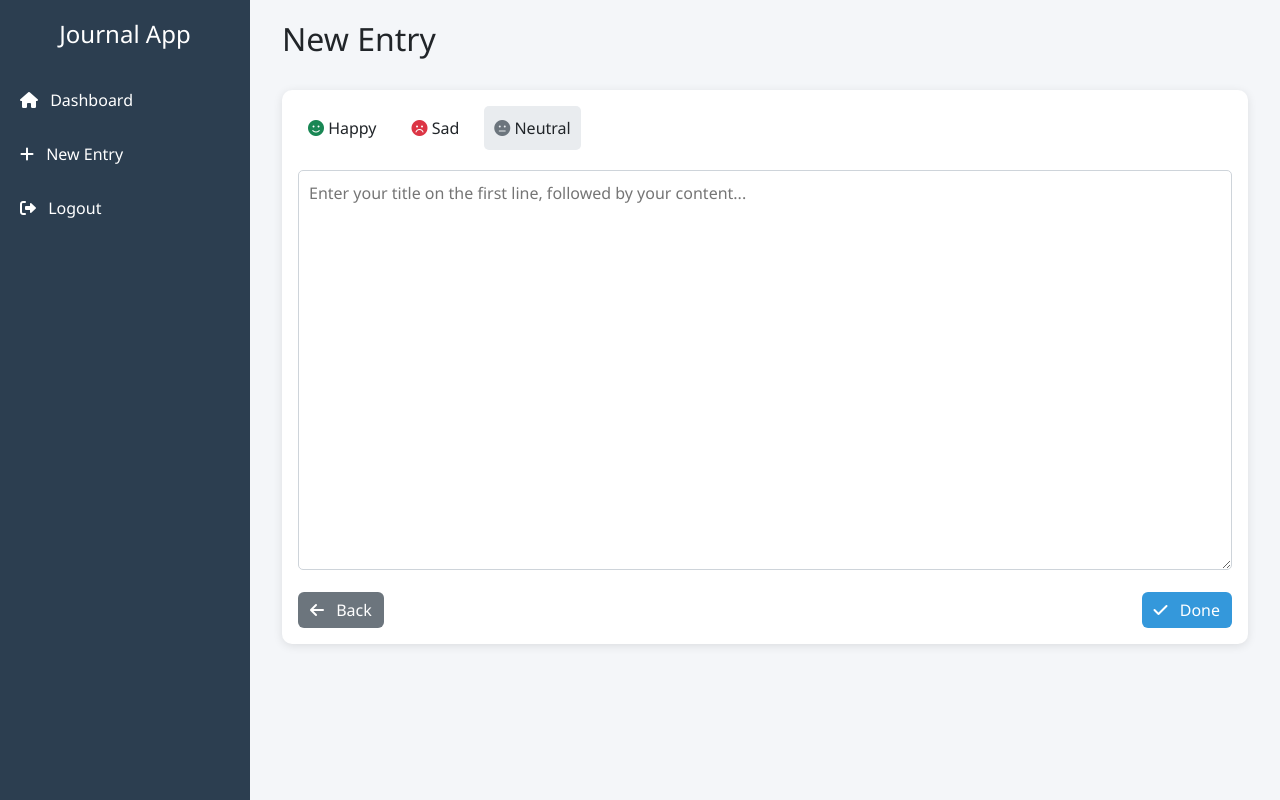
After one commit to Oluwaferanmiii/journalapp, a Django app: page /entry/ in a window 1280 px wide. The commit adds this page. Run offline with Django 5.2, Linux system fonts and the light colour scheme; the visitor is signed in with stand-in values (Sample User, id 1).

Commit message:
Update functionality and design

```diff
--- /dev/null
+++ b/journal/templates/journal/entry.html
@@ -0,0 +1,178 @@
+<!DOCTYPE html>
+<html lang="en">
+<head>
+    <meta charset="UTF-8">
+    <meta name="viewport" content="width=device-width, initial-scale=1.0">
+    <title>{% if entry %}Edit Entry{% else %}New Entry{% endif %} - Journal App</title>
+    <link href="https://cdn.jsdelivr.net/npm/bootstrap@5.3.0/dist/css/bootstrap.min.css" rel="stylesheet">
+    <link href="https://cdnjs.cloudflare.com/ajax/libs/font-awesome/6.0.0-beta3/css/all.min.css" rel="stylesheet">
+    <style>
+        body {
+            background-color: #f4f6f9;
+            font-family: 'Segoe UI', Tahoma, Geneva, Verdana, sans-serif;
+        }
+        .sidebar {
+            background-color: #2c3e50;
+            color: white;
+            height: 100vh;
+            position: fixed;
+            top: 0;
+            left: 0;
+            width: 250px;
+            padding-top: 20px;
+        }
+        .sidebar a {
+            color: white;
+            padding: 15px 20px;
+            display: block;
+            text-decoration: none;
+        }
+        .sidebar a:hover {
+            background-color: #34495e;
+        }
+        .main-content {
+            margin-left: 250px;
+            padding: 20px;
+        }
+        .card {
+            border: none;
+            border-radius: 10px;
+            box-shadow: 0 2px 10px rgba(0, 0, 0, 0.1);
+        }
+        textarea {
+            width: 100%;
+            min-height: 400px;
+            border: 1px solid #ced4da;
+            border-radius: 5px;
+            padding: 10px;
+            font-size: 16px;
+            resize: vertical;
+        }
+        .mood-selector {
+            display: flex;
+            gap: 15px;
+            margin-bottom: 20px;
+        }
+        .mood-option {
+            cursor: pointer;
+            padding: 10px;
+            border-radius: 5px;
+            transition: background-color 0.3s;
+        }
+        .mood-option.selected {
+            background-color: #e9ecef;
+        }
+        .mood-option:hover {
+            background-color: #f1f3f5;
+        }
+        .btn-primary {
+            background-color: #3498db;
+            border: none;
+        }
+        .btn-primary:hover {
+            background-color: #2980b9;
+        }
+        .btn-secondary {
+            background-color: #6c757d;
+            border: none;
+        }
+        .btn-secondary:hover {
+            background-color: #5a6268;
+        }
+        .btn-danger {
+            background-color: #e74c3c;
+            border: none;
+        }
+        .btn-danger:hover {
+            background-color: #c0392b;
+        }
+    </style>
+</head>
+<body>
+    <!-- Sidebar -->
+    <div class="sidebar">
+        <h4 class="text-center mb-4">Journal App</h4>
+        <a href="{% url 'dashboard' %}"><i class="fas fa-home me-2"></i> Dashboard</a>
+        <a href="{% url 'entry' %}"><i class="fas fa-plus me-2"></i> New Entry</a>
+        <a href="{% url 'logout' %}"><i class="fas fa-sign-out-alt me-2"></i> Logout</a>
+    </div>
+
+    <!-- Main Content -->
+    <div class="main-content">
+        <div class="container-fluid">
+            <!-- Header -->
+            <div class="d-flex justify-content-between align-items-center mb-4">
+                <h2>{% if entry %}Edit Entry{% else %}New Entry{% endif %}</h2>
+            </div>
+
+            <!-- Messages -->
+            {% if messages %}
+                <div class="alert alert-info">
+                    {% for message in messages %}
+                        {{ message }}
+                    {% endfor %}
+                </div>
+            {% endif %}
+
+            <!-- Entry Form -->
+            <div class="card">
+                <div class="card-body">
+                    <form method="POST">
+                        {% csrf_token %}
+                        <!-- Mood Selector -->
+                        <div class="mood-selector">
+                            <label class="mood-option {% if initial_mood == 'Happy' %}selected{% endif %}" onclick="selectMood('Happy')">
+                                <i class="fas fa-smile text-success"></i> Happy
+                                <input type="radio" name="mood" value="Happy" {% if initial_mood == 'Happy' %}checked{% endif %} style="display:none;">
+                            </label>
+                            <label class="mood-option {% if initial_mood == 'Sad' %}selected{% endif %}" onclick="selectMood('Sad')">
+                                <i class="fas fa-frown text-danger"></i> Sad
+                                <input type="radio" name="mood" value="Sad" {% if initial_mood == 'Sad' %}checked{% endif %} style="display:none;">
+                            </label>
+                            <label class="mood-option {% if initial_mood == 'Neutral' %}selected{% endif %}" onclick="selectMood('Neutral')">
+                                <i class="fas fa-meh text-secondary"></i> Neutral
+                                <input type="radio" name="mood" value="Neutral" {% if initial_mood == 'Neutral' %}checked{% endif %} style="display:none;">
+                            </label>
+                        </div>
+
+                        <!-- Textarea for Title and Content -->
+                        <textarea name="content" placeholder="Enter your title on the first line, followed by your content...">{{ initial_content }}</textarea>
+
+                        <!-- Buttons -->
+                        <div class="d-flex justify-content-between mt-3">
+                            <div>
+                                <a href="{% url 'dashboard' %}" class="btn btn-secondary"><i class="fas fa-arrow-left me-2"></i> Back</a>
+                            </div>
+                            <div>
+                                <button type="submit" class="btn btn-primary"><i class="fas fa-check me-2"></i> Done</button>
+                            </div>
+                        </div>
+                    </form>
+
+                    <!-- Delete Form -->
+                    {% if entry %}
+                        <form method="POST" action="{% url 'delete_entry' entry.id %}" style="display:inline;">
+                            {% csrf_token %}
+                            <button type="submit" class="btn btn-danger mt-3" onclick="return confirm('Are you sure you want to delete this entry?');">
+                                <i class="fas fa-trash me-2"></i> Delete Entry
+                            </button>
+                        </form>
+                    {% endif %}
+                    </form>
+                </div>
+            </div>
+        </div>
+    </div>
+
+    <script>
+        function selectMood(mood) {
+            document.querySelectorAll('.mood-option').forEach(option => {
+                option.classList.remove('selected');
+            });
+            document.querySelector(`input[value="${mood}"]`).parentElement.classList.add('selected');
+            document.querySelector(`input[value="${mood}"]`).checked = true;
+        }
+    </script>
+    <script src="https://cdn.jsdelivr.net/npm/bootstrap@5.3.0/dist/js/bootstrap.bundle.min.js"></script>
+</body>
+</html>
--- a/journal/urls.py
+++ b/journal/urls.py
@@ -8,8 +8,8 @@ urlpatterns = [
     path('login/', views.login_user, name='login'),
     path('logout/', views.logout_user, name='logout'),
     path('dashboard/', views.dashboard_view, name='dashboard'),
-    path('create/', views.create_entry_view, name='create_entry'),
-    path('edit/<int:entry_id>/', views.edit_entry_view, name='edit_entry'),
+    path('entry/', views.entry_view, name='entry'),
+    path('entry/<int:entry_id>/', views.entry_view, name='entry'),
     path('delete/<int:entry_id>/', views.delete_entry_view, name='delete_entry'),
     path('search/', views.search_entries_view, name='search_entries'),
     path('filter/<str:mood>/', views.filter_by_mood_view, name='filter_by_mood'),
--- a/journal/views.py
+++ b/journal/views.py
@@ -53,45 +53,54 @@ def dashboard_view(request):
 
 
 @login_required
-def create_entry_view(request):
-    entries = JournalEntry.objects.filter(
-        user=request.user).order_by('-created_at')
+def entry_view(request, entry_id=None):
+    if entry_id:
+        entry = get_object_or_404(JournalEntry, id=entry_id, user=request.user)
+        initial_content = f"{entry.title}\n{entry.content or ''}"
+        initial_mood = entry.mood
+    else:
+        entry = None
+        initial_content = ""
+        initial_mood = "Neutral"
+
     if request.method == "POST":
-        form = JournalEntryForm(request.POST)
-        if form.is_valid():
-            entry = form.save(commit=False)
-            entry.user = request.user
+        content = request.POST.get('content', '')
+        lines = content.split('\n', 1)
+        title = lines[0].strip() if lines else "Untitled entry"
+        content_body = lines[1].strip() if len(lines) > 1 else ""
+        mood = request.POST.get('mood', 'neutral')
+
+        if entry:  # Editing an existing entry
+            entry.title = title
+            entry.content = content_body
+            entry.mood = mood
             entry.save()
-            return redirect('dashboard')
-    else:
-        form = JournalEntryForm()
-    return render(request, 'journal/dashboard.html', {'form': form, 'entries': entries})
+            messages.success(request, "Entry saved successfully!")
+        else:  # Creating a new entry
+            entry = JournalEntry.objects.create(
+                user=request.user,
+                title=title,
+                content=content_body,
+                mood=mood
+            )
+            messages.success(request, "Entry created successfully!")
+        return redirect('dashboard')
 
-
-@login_required
-def edit_entry_view(request, entry_id):
-    entry = get_object_or_404(JournalEntry, id=entry_id, user=request.user)
-    entries = JournalEntry.objects.filter(
-        user=request.user).order_by('-created_at')
-    if request.method == "POST":
-        form = JournalEntryForm(request.POST, instance=entry)
-        if form.is_valid():
-            form.save()
-            return redirect('dashboard')
-    else:
-        form = JournalEntryForm(instance=entry)
-    return render(request, 'journal/dashboard.html', {'form': form, 'entry': entry, 'entries': entries})
+    return render(request, 'journal/entry.html', {
+        'entry': entry,
+        'initial_content': initial_content,
+        'initial_mood': initial_mood,
+    })
 
 
 @login_required
 def delete_entry_view(request, entry_id):
     entry = get_object_or_404(JournalEntry, id=entry_id, user=request.user)
-    entries = JournalEntry.objects.filter(
-        user=request.user).order_by('-created_at')
     if request.method == "POST":
         entry.delete()
+        messages.success(request, "Entry deleted successfully!")
         return redirect('dashboard')
-    return render(request, 'journal/dashboard.html', {'entry': entry, 'entries': entries})
+    return redirect('dashboard')
 
 
 @login_required
```
Also changed, not shown: journal/templates/journal/dashboard.html (+91 -84 lines), journal/templates/journal/login.html (+45 -23 lines), journal/templates/journal/register.html (+49 -17 lines), 4 other files.
